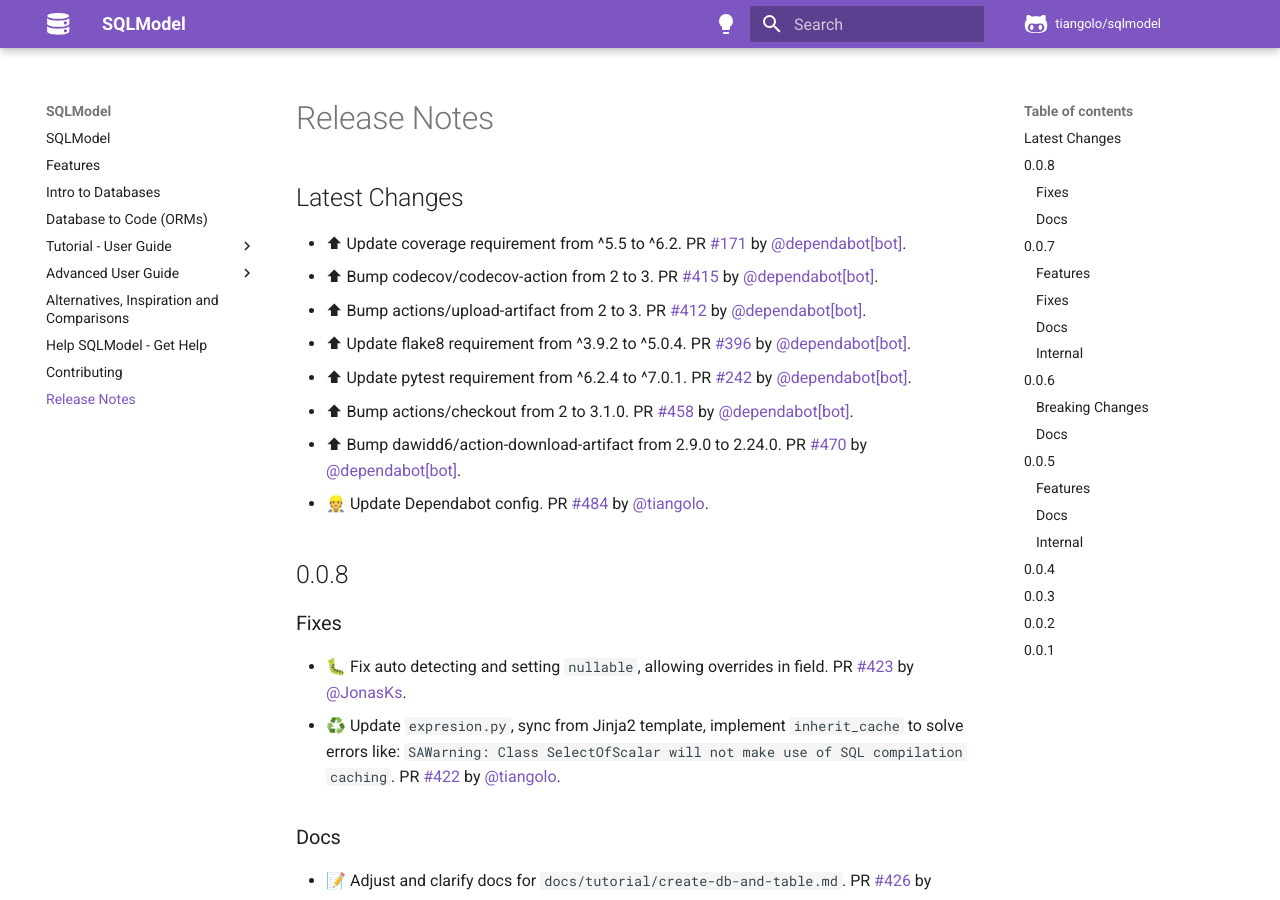
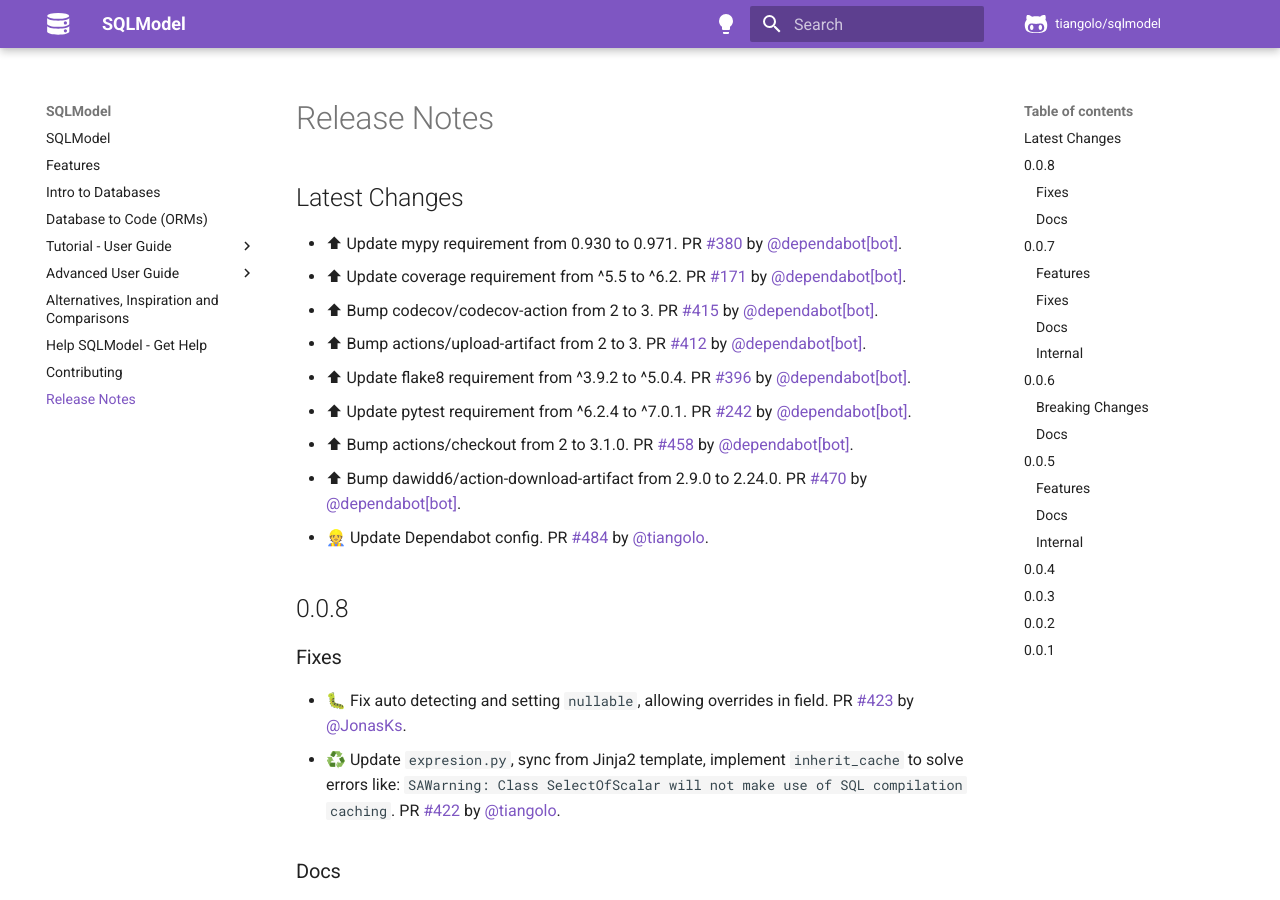
Before and after one commit to sztrakabalint/fastapi-sqlmodel, an MkDocs documentation site: the page built from docs/release-notes.md, in a window 1280 px wide and 900 px high. Built offline with MkDocs 1.6.1 and Material for MkDocs 9.7.7, drawn with Linux system fonts in a browser that asks for light colours; comment, search, counter and statistics services are not loaded.

Commit message:
📝 Update release notes

```diff
--- a/docs/release-notes.md
+++ b/docs/release-notes.md
@@ -2,6 +2,7 @@
 
 ## Latest Changes
 
+* ⬆ Update mypy requirement from 0.930 to 0.971. PR [#380](https://github.com/tiangolo/sqlmodel/pull/380) by [@dependabot[bot]](https://github.com/apps/dependabot).
 * ⬆ Update coverage requirement from ^5.5 to ^6.2. PR [#171](https://github.com/tiangolo/sqlmodel/pull/171) by [@dependabot[bot]](https://github.com/apps/dependabot).
 * ⬆ Bump codecov/codecov-action from 2 to 3. PR [#415](https://github.com/tiangolo/sqlmodel/pull/415) by [@dependabot[bot]](https://github.com/apps/dependabot).
 * ⬆ Bump actions/upload-artifact from 2 to 3. PR [#412](https://github.com/tiangolo/sqlmodel/pull/412) by [@dependabot[bot]](https://github.com/apps/dependabot).
```
